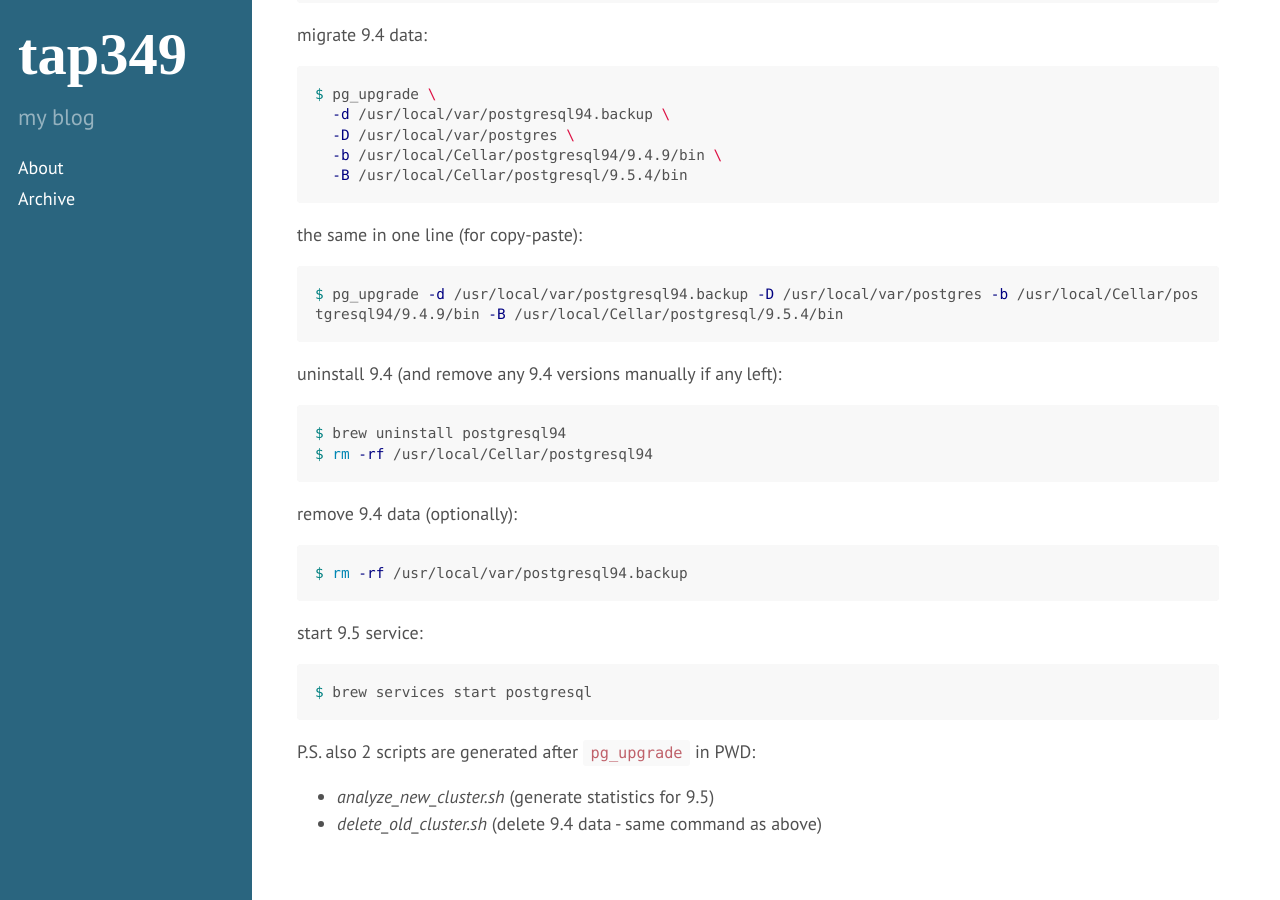
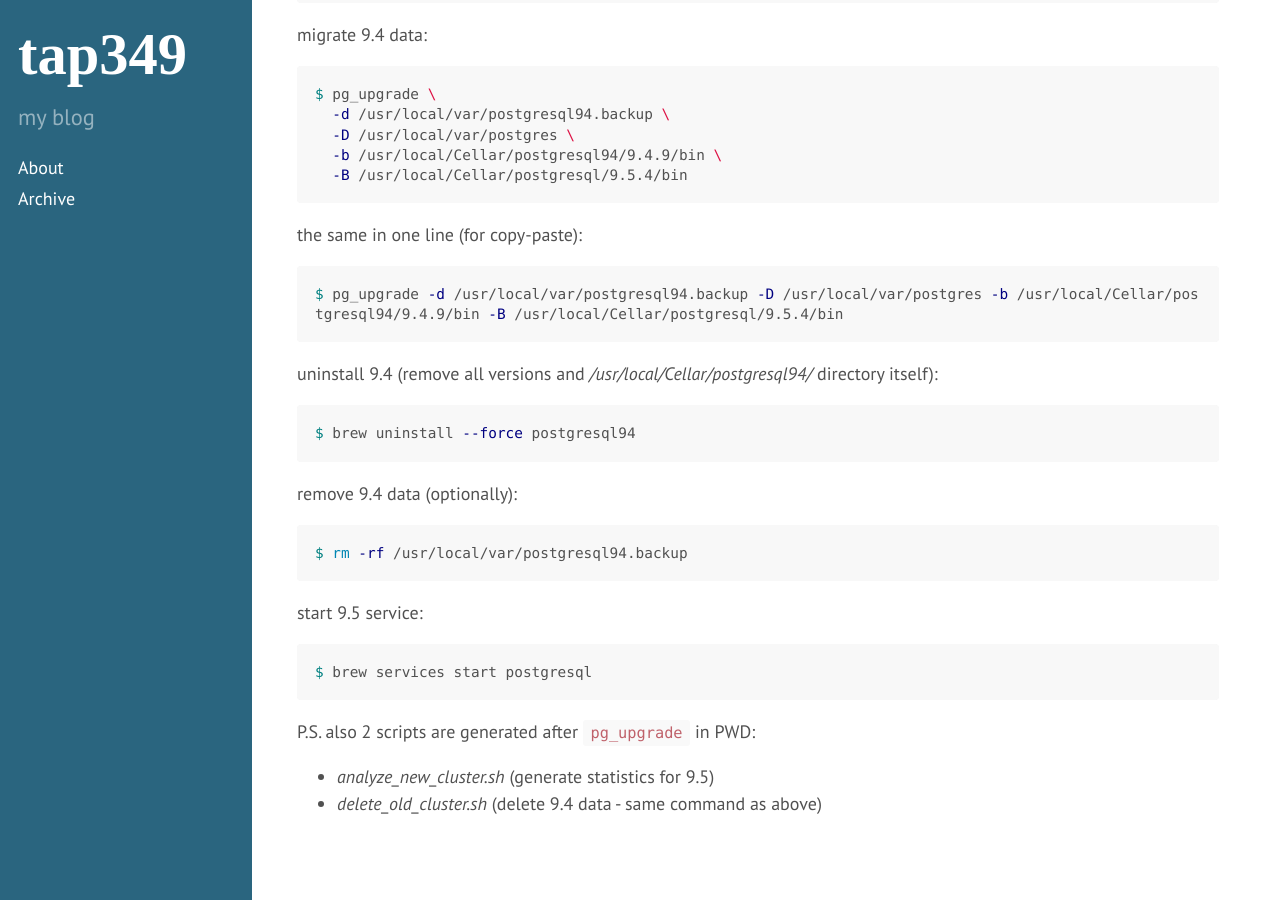
Before and after one commit to tap349/tap349.github.io, a Jekyll site: the page built from _posts/2016-09-22-migrate-from-postgresql-94-to-95.md, in a window 1280 px wide and 900 px high, scrolled down 716 px. Built offline with Jekyll 4.4.1, drawn with Linux system fonts in a browser that asks for light colours.

Commit message:
update 2016-09-25_02:33:02

````diff
--- a/_posts/2016-09-22-migrate-from-postgresql-94-to-95.md
+++ b/_posts/2016-09-22-migrate-from-postgresql-94-to-95.md
@@ -55,11 +55,11 @@ the same in one line (for copy-paste):
 $ pg_upgrade -d /usr/local/var/postgresql94.backup -D /usr/local/var/postgres -b /usr/local/Cellar/postgresql94/9.4.9/bin -B /usr/local/Cellar/postgresql/9.5.4/bin
 ```
 
-uninstall 9.4 (and remove any 9.4 versions manually if any left):
+uninstall 9.4 (remove all versions and
+_/usr/local/Cellar/postgresql94/_ directory itself):
 
 ```sh
-$ brew uninstall postgresql94
-$ rm -rf /usr/local/Cellar/postgresql94
+$ brew uninstall --force postgresql94
 ```
 
 remove 9.4 data (optionally):
````
